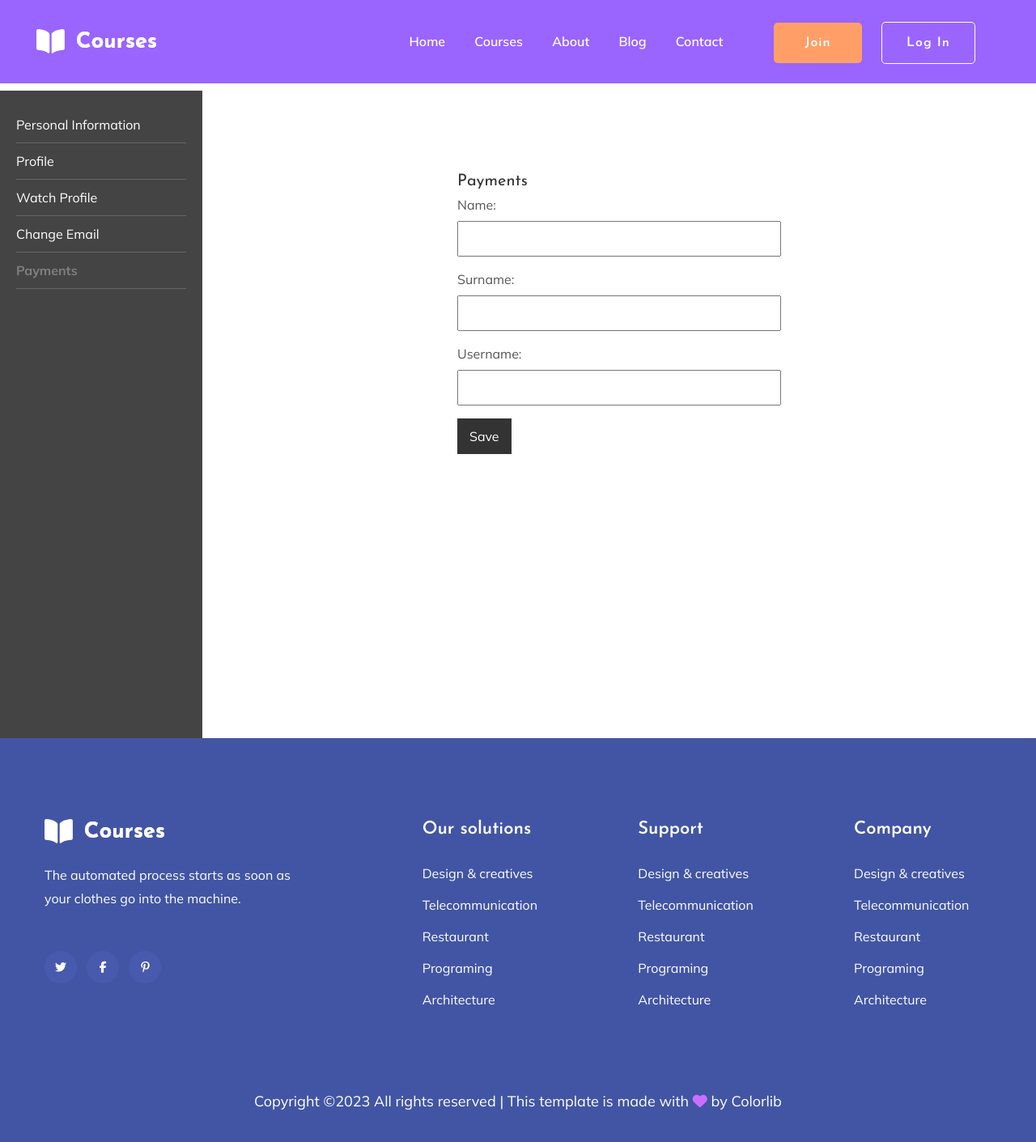
After one commit to Rasikrr/django-courses-platform, a Django app: page /profile/edit/payment/sample in a window 1280 px wide. The commit adds this page. Shown: the whole page at 81% size. Run offline with Django 4.2, Linux system fonts and the light colour scheme; some libraries are stand-ins or nearby versions.

Commit message:
profile edit pages were added

```diff
--- a/authorization/views.py
+++ b/authorization/views.py
@@ -118,11 +118,11 @@ class PasswordResetDone(TitleMixin, PasswordResetDoneView):
     template_name = "authorization/password_reset_done.html"
     title = "Password reset | Courses"
 
+
 class PasswordResetCompleted(TitleMixin, PasswordResetCompleteView):
     title = "Success | Courses"
     template_name = "authorization/reset_completed.html"
 
 
-
 class LogOut(LogoutView):
     next_page = "index"
--- a/core/urls.py
+++ b/core/urls.py
@@ -6,5 +6,7 @@ urlpatterns = [
     path("about/", About.as_view(), name="about"),
     path("contact/", Contact.as_view(), name="contact"),
     path("profile/<str:username>", Profile.as_view(), name="profile"),
-    path("profile/edit/<str:username>", ProfileEdit.as_view(), name="profile-edit")
+    path("profile/edit/pesonal-inf/<str:username>", PersonalInfEdit.as_view(), name="personal-inf"),
+    path("profile/edit/payment/<str:username>", PaymentInfEdit.as_view(), name="payment-inf"),
+    path("profile/edit/profile-edit/<str:username>", ProfileEdit.as_view(), name="profile-edit")
 ]
--- a/core/views.py
+++ b/core/views.py
@@ -7,7 +7,7 @@ from django.views import View
 from django.http import JsonResponse, HttpRequest
 from .forms import ContactForm
 from .models import ContactMessage, CustomUser, ProfileModel
-from mixins import TitleMixin
+from mixins import TitleMixin, MenuMixin
 
 
 # Create your views here.
@@ -57,10 +57,34 @@ class Profile(TitleMixin, TemplateView):
         return context
 
 
-class ProfileEdit(TitleMixin, UpdateView):
-    template_name = ""
-    form_class = None
+class PersonalInfEdit(MenuMixin, TitleMixin, TemplateView):
+    title = "Personal Information | Courses"
+    template_name = "profile_edit/personal-inf.html"
+    menu_section = "personal-inf"
+
+    def get_context_data(self, **kwargs):
+        context = super().get_context_data(**kwargs)
+        print(context)
+        return context
 
 
-    def get_success_url(self):
-        return reverse("profile", kwargs={"username": self.request.user.username})
+class PaymentInfEdit(MenuMixin, TitleMixin, TemplateView):
+    title = "Payment Information | Courses"
+    template_name = "profile_edit/payments-inf.html"
+    menu_section = "payments-inf"
+
+    def get_context_data(self, **kwargs):
+        context = super().get_context_data(**kwargs)
+        print(context)
+        return context
+
+
+class ProfileEdit(MenuMixin, TitleMixin, TemplateView):
+    title = "Profile Edit | Courses"
+    template_name = "profile_edit/profile-edit.html"
+    menu_section = "profile-edit"
+
+    def get_context_data(self, **kwargs):
+        context = super().get_context_data(**kwargs)
+        print(context)
+        return context
--- a/mixins.py
+++ b/mixins.py
@@ -5,3 +5,12 @@ class TitleMixin:
         context = super(TitleMixin, self).get_context_data(**kwargs)
         context["title"] = self.title
         return context
+
+
+class MenuMixin:
+    menu_section = None
+
+    def get_context_data(self, **kwargs):
+        context = super(MenuMixin, self).get_context_data(**kwargs)
+        context["menu_section"] = self.menu_section
+        return context
--- /dev/null
+++ b/static/css/personal-inf.css
@@ -0,0 +1,115 @@
+main {
+    margin: 14vh 0 0 0;
+    display: flex;
+}
+
+.sidebar {
+  width: 15vw;
+  background-color: #444;
+  padding: 20px;
+  color: #fff;
+    height: 100vh;
+}
+.content{
+  margin-top: 10vh;
+}
+#menu-toggle-btn{
+  display: none;
+}
+.sidebar a {
+  display: block;
+  color: #fff;
+  text-decoration: none;
+  padding: 10px 0;
+  border-bottom: 1px solid #666;
+}
+
+.content {
+  flex: 1;
+  padding: 20px;
+}
+
+h2 {
+  color: #333;
+}
+
+.profile-section {
+  max-width: 400px;
+  margin: 0 auto;
+}
+
+.profile-form label {
+  display: block;
+  margin-bottom: 8px;
+  color: #555;
+}
+
+.profile-form input {
+  width: 100%;
+  padding: 8px;
+  margin-bottom: 16px;
+  box-sizing: border-box;
+}
+.disabled {
+  pointer-events: none;
+  font-weight: bold;
+}
+.profile-form button {
+  background-color: #333;
+  color: #fff;
+  padding: 10px 15px;
+  border: none;
+  cursor: pointer;
+}
+.main-header{
+    background-color: #9a64ff;
+}
+
+ /* Media Query для устройств с шириной до 767px */
+    @media (max-width: 767px) {
+      main{
+        margin-top: 8vh;
+      }
+      .sidebar {
+        position: static;
+        width: 100%;
+        display: none;
+
+      }
+
+      .sidebar a {
+        border-bottom: none;
+      }
+
+      .content {
+        padding: 10px;
+      }
+
+      /* Стили для кнопки открытия меню */
+      #menu-toggle-btn {
+        display: block;
+        background-color: #444;
+        color: #fff;
+        border: none;
+        /*padding: 10px;*/
+        cursor: pointer;
+        height: 100vh;
+      }
+    }
+
+@media (min-width: 768px) and (max-width: 1023px) {
+  main{
+    margin-top: 8vh;
+  }
+  .sidebar{
+    width: 200px;
+    display: block !important;
+  }
+}
+
+@media (min-width: 1024px){
+  .sidebar{
+    width: 250px;
+    display: block !important;
+  }
+}
--- /dev/null
+++ b/static/js/profile-edit.js
@@ -0,0 +1,10 @@
+const sidebarMenu = document.querySelector(".sidebar");
+const sidebarBtn = document.getElementById("menu-toggle-btn");
+
+sidebarBtn.addEventListener("click", function (){
+    if(sidebarMenu.style.display == "block"){
+        sidebarMenu.style.display = "none";
+    } else {
+        sidebarMenu.style.display = "block";
+    }
+});
--- /dev/null
+++ b/templates/profile_edit/menu.html
@@ -0,0 +1,8 @@
+<button id="menu-toggle-btn"><i class="fa-solid fa-angle-right"></i></button>
+<nav class="sidebar">
+  <a {% if menu_section == "personal-inf" %} class="disabled" style="color: #807e7e" {% endif %} href="{% url 'personal-inf' username=request.user.username %}">Personal Information</a>
+  <a {% if menu_section == "profile-edit" %} class="disabled" style="color: #807e7e" {% endif %} href="{% url 'profile-edit' username=request.user.username %}">Profile</a>
+  <a  href="{% url 'profile' username=request.user.username %}">Watch Profile</a>
+  <a {% if menu_section == "change-email" %} class="disabled" style="color: #807e7e" {% endif %} href="">Change Email</a>
+  <a {% if menu_section == "payments-inf" %} class="disabled" style="color: #807e7e" {% endif %} href="{% url 'payment-inf' username=request.user.username %}">Payments</a>
+</nav>
--- /dev/null
+++ b/templates/profile_edit/payments-inf.html
@@ -0,0 +1,35 @@
+{% extends 'base/base.html' %}
+{% load static %}
+
+{% block main %}
+    <main>
+
+        {% include 'profile_edit/menu.html' %}
+
+        <section class="content">
+          <div id="personal-info" class="profile-section">
+            <h2>Payments</h2>
+            <form class="profile-form">
+              <label for="firstName">Name:</label>
+              <input type="text" id="firstName" name="firstName" required>
+
+              <label for="lastName">Surname:</label>
+              <input type="text" id="lastName" name="lastName" required>
+
+              <label for="username">Username:</label>
+              <input type="text" id="username" name="username" required>
+
+              <button type="submit">Save</button>
+            </form>
+          </div>
+        </section>
+    </main>
+{% endblock %}
+
+{% block custom_css %}
+    <link rel="stylesheet" href="{% static 'css/personal-inf.css' %}">
+{% endblock %}
+
+{% block custom_scripts %}
+    <script src="{% static 'js/profile-edit.js' %}"></script>
+{% endblock %}
```
Also changed, not shown: templates/profile.html (+7 -5 lines), templates/profile_edit/personal-inf.html (added, +35 -0 lines), templates/profile_edit/profile-edit.html (added, +35 -0 lines).
